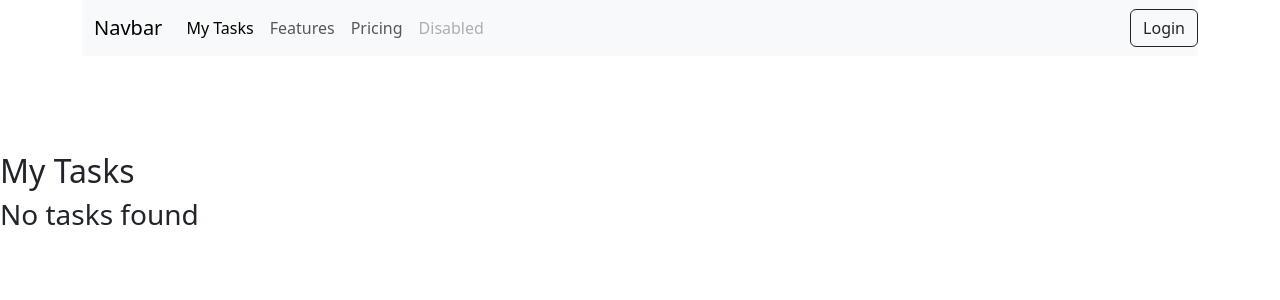
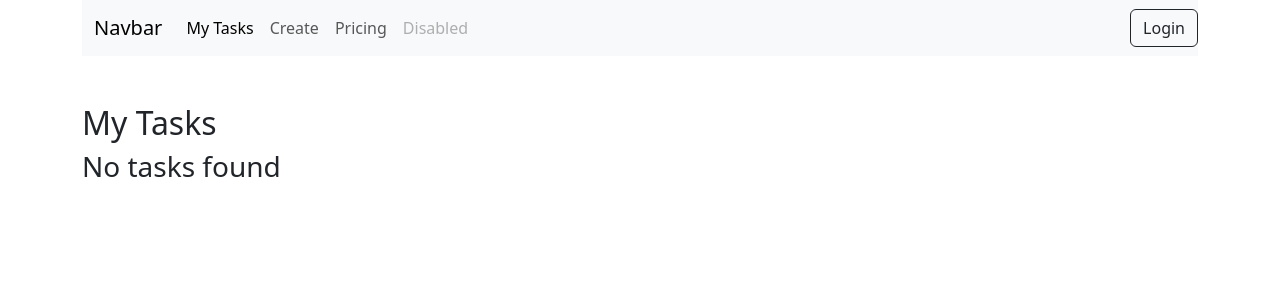
Before and after one commit to TonyIvanoff/time_tracker, a Django app: page /task_tracker/ in a window 1280 px wide. Shown: the top 300 px of the page. Run offline with Django 5.2, Linux system fonts and the light colour scheme; data that the repository does not hold is empty.

Commit message:
fixed some errors in views and htmls

```diff
--- a/tracker/task_tracker/templates/task_tracker/index.html
+++ b/tracker/task_tracker/templates/task_tracker/index.html
@@ -3,8 +3,8 @@
 {% block content %}
 
 <body>
+    <div class="container">
 
-        <br><br>
 
         <h2>My Tasks</h2>
         {% if tasks %}
--- a/tracker/task_tracker/views.py
+++ b/tracker/task_tracker/views.py
@@ -66,5 +66,5 @@ def create_task(request):
                     status=status
                 )
                 # Redirect to the task detail page
-                return redirect('task_detail', pk=task.pk)
+                return redirect('index')
         return render(request, 'task_tracker/create_task.html', {'task': task})
--- a/tracker/templates/base.html
+++ b/tracker/templates/base.html
@@ -32,7 +32,7 @@
                         <a class="nav-link active" aria-current="page" href="{% url 'index' %}">My Tasks</a>
                     </li>
                     <li class="nav-item">
-                        <a class="nav-link" href="#">Features</a>
+                        <a class="nav-link" href="{% url 'task_create' %}">Create</a>
                     </li>
                     <li class="nav-item">
                         <a class="nav-link" href="#">Pricing</a>
```
